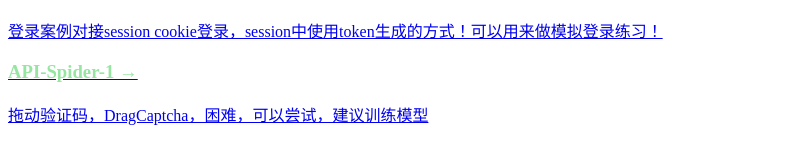
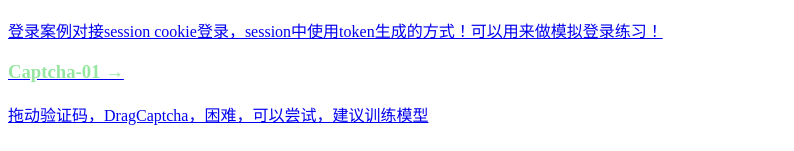
Before and after one commit to rmdocs/ezcrawler, a Next.js app: page / in a window 1280 px wide. Shown: the part 1289-1440 px from the top of the page, without its empty margins (0-794 px from the left). Built offline with nearby package versions, Linux system fonts and the light colour scheme; no server answers; what @badrap/bar-of-progress would draw is missing.

Commit message:
Update index.tsx

```diff
--- a/src/pages/index.tsx
+++ b/src/pages/index.tsx
@@ -153,7 +153,7 @@
                 flexBasis: '45%',
               }}
             >
-              <h3 className="mb-4 text-2xl" style={{color:"#96e6a1"}}>API-Spider-1 &rarr;</h3>
+              <h3 className="mb-4 text-2xl" style={{color:"#96e6a1"}}>Captcha-01 &rarr;</h3>
               <p className="text-xl leading-[1.875rem]">
                 拖动验证码，DragCaptcha，困难，可以尝试，建议训练模型
               </p>
```
